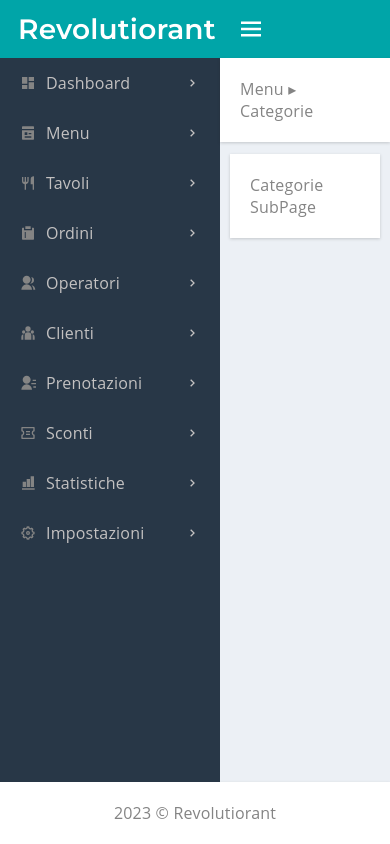
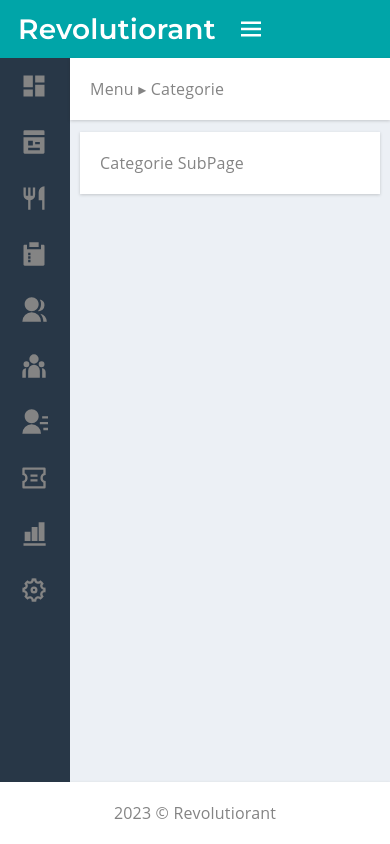
Before and after one commit to giusene/Revolutiorant-AdminPanel, a Next.js app: page /menu/categorie in a window 390 px wide. Built offline with nearby package versions, Linux system fonts and the light colour scheme.

Commit message:
hamburger menu responsive

```diff
--- a/src/components/Header/Header.tsx
+++ b/src/components/Header/Header.tsx
@@ -2,11 +2,12 @@
 import Logo from "../Logo/Logo";
 import { BiMenu } from "react-icons/bi";
 
-const Header = () => {
+const Header = (props: { toggle: () => void }) => {
+  const { toggle } = props;
   return (
     <header className={styles.Header}>
       <Logo />
-      <BiMenu className={styles.hamburger} />
+      <BiMenu onClick={toggle} className={styles.hamburger} />
     </header>
   );
 };
--- a/src/components/Header/styles.module.scss
+++ b/src/components/Header/styles.module.scss
@@ -6,8 +6,10 @@
   display: flex;
   align-items: center;
   gap: rem(20px);
+
   .hamburger {
     color: $white-color;
     font-size: rem(30px);
+    cursor: pointer;
   }
 }
--- a/src/components/SideMenu/SideMenu.tsx
+++ b/src/components/SideMenu/SideMenu.tsx
@@ -3,12 +3,14 @@
 import SideMenuItem from "./SideMenuItem/SideMenuItem";
 import { useState } from "react";
 
-const SideMenu = () => {
+const SideMenu = (props: { mobile: boolean }) => {
+  const { mobile } = props;
   const [active, setActive] = useState<number | undefined>(undefined);
   return (
     <nav className={styles.SideMenu}>
       {sideMenu.map((item, i) => (
         <SideMenuItem
+          mobile={mobile}
           key={i}
           index={i}
           active={active}
--- a/src/components/SideMenu/SideMenuItem/SideMenuItem.tsx
+++ b/src/components/SideMenu/SideMenuItem/SideMenuItem.tsx
@@ -5,13 +5,14 @@
 import { useRouter } from "next/router";
 
 const SideMenuItem = (props: {
+  mobile: boolean;
   item: SideMenuItem;
   active: number | undefined;
   index: number;
   setActive: Dispatch<React.SetStateAction<number | undefined>>;
 }) => {
   const [show, setShow] = useState(false);
-  const { active, setActive, index } = props;
+  const { active, setActive, index, mobile } = props;
   const { label, url, MenuIcon, subItem } = props.item;
   const router = useRouter();
 
@@ -26,22 +27,30 @@
   };
 
   return (
-    <>
+    <div className={styles.main}>
       <div
         onClick={() => itemClick(index)}
         className={`${styles.SideMenuItem} ${
           active === index || (show && subItem) ? styles.active : ""
         }`}
       >
-        <MenuIcon />
-        <p className={styles.label}>{label}</p>
+        <MenuIcon className={`${mobile ? styles.mobile_icon : ""}`} />
+        <p className={`${styles.label} ${mobile ? styles.mobile : ""}`}>
+          {label}
+        </p>
 
         <BiChevronRight
-          className={`${styles.arrow} ${show && subItem ? styles.active : ""}`}
+          className={`${styles.arrow} ${show && subItem ? styles.active : ""} ${
+            mobile ? styles.mobile : ""
+          }`}
         />
       </div>
       {subItem && (
-        <div className={`${styles.SubContainer} ${show ? styles.show : ""}`}>
+        <div
+          className={`${styles.SubContainer} ${show ? styles.show : ""} ${
+            mobile ? styles.mobile : ""
+          }`}
+        >
           {subItem.map((item, i) => (
             <div
               key={i}
@@ -53,7 +62,7 @@
           ))}
         </div>
       )}
-    </>
+    </div>
   );
 };
 
--- a/src/components/SideMenu/SideMenuItem/styles.module.scss
+++ b/src/components/SideMenu/SideMenuItem/styles.module.scss
@@ -1,3 +1,5 @@
+.main {
+  position: relative;
   .SideMenuItem {
     padding: rem(14px) rem(20px);
     cursor: pointer;
@@ -5,8 +7,13 @@
     align-items: center;
     gap: rem(10px);
     @include standard-animation;
+
     &.active {
       background-color: $sidemenu-item-active;
+    }
+    .mobile_icon {
+      @include standard-animation;
+      font-size: rem(28px);
     }
     .icon {
       margin: 0;
@@ -16,6 +23,9 @@
       text-transform: capitalize;
       margin: 0;
       flex-grow: 1;
+    }
+    .mobile {
+      display: none;
     }
     .arrow {
       color: $sidemenu-txt-color;
@@ -31,16 +41,24 @@
     overflow: hidden;
     background-color: $sidemenu-subcontainer-bg;
     @include standard-animation();
+    &.mobile {
+      position: absolute;
+      left: rem(70px);
+      top: rem(0px);
+    }
     &.show {
       max-height: rem(200px);
     }
+
     .subItems {
       padding: rem(10px) rem(30px);
       color: $sidemenu-subitems-color;
       text-transform: capitalize;
       cursor: pointer;
+
       &:hover {
         color: $sidemenu-subitems-hover-color;
       }
     }
   }
+}
--- a/src/components/SideMenu/styles.module.scss
+++ b/src/components/SideMenu/styles.module.scss
@@ -3,6 +3,7 @@
   background-color: $sidemenu-bg;
   height: calc(100vh - $header-height - $footer-height);
   overflow-y: auto;
+
   &::-webkit-scrollbar {
     width: rem(7px);
   }
--- a/src/pages/_app.tsx
+++ b/src/pages/_app.tsx
@@ -5,15 +5,21 @@
 import SideMenu from "@/components/SideMenu/SideMenu";
 import Footer from "@/components/Footer/Footer";
 import PageTitle from "@/components/PageTitle/PageTitle";
+import { useState } from "react";
 
 export default function App({ Component, pageProps }: AppProps) {
+  const [viewMenu, setViewMenu] = useState<boolean>(true);
+  const toggleMenu = () => {
+    setViewMenu((prev: boolean) => !prev);
+  };
   return (
     <main className={styles.Main}>
-      <Header />
+      <Header toggle={toggleMenu} />
       <div className={styles.content}>
-        <div className={styles.sidebar}>
-          <SideMenu />
+        <div className={`${styles.sidebar} ${viewMenu ? styles.mobile : ""}`}>
+          <SideMenu mobile={viewMenu} />
         </div>
+
         <div className={styles.pages}>
           <PageTitle />
           <div className={styles.page}>
--- a/src/styles/app.module.scss
+++ b/src/styles/app.module.scss
@@ -8,6 +8,10 @@
     display: flex;
     .sidebar {
       width: rem(220px);
+      @include standard-animation;
+      &.mobile {
+        width: 70px;
+      }
     }
     .pages {
       flex: 1;
```
Lines whose indentation alone changed are shown as unchanged.
